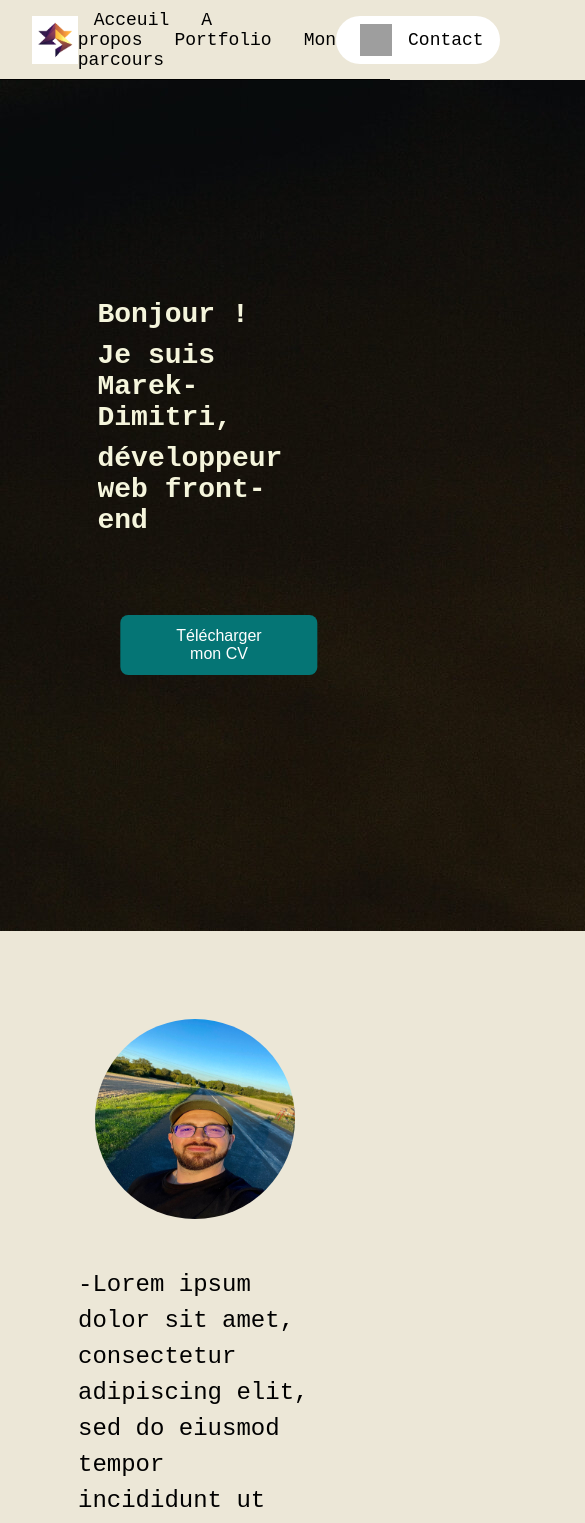
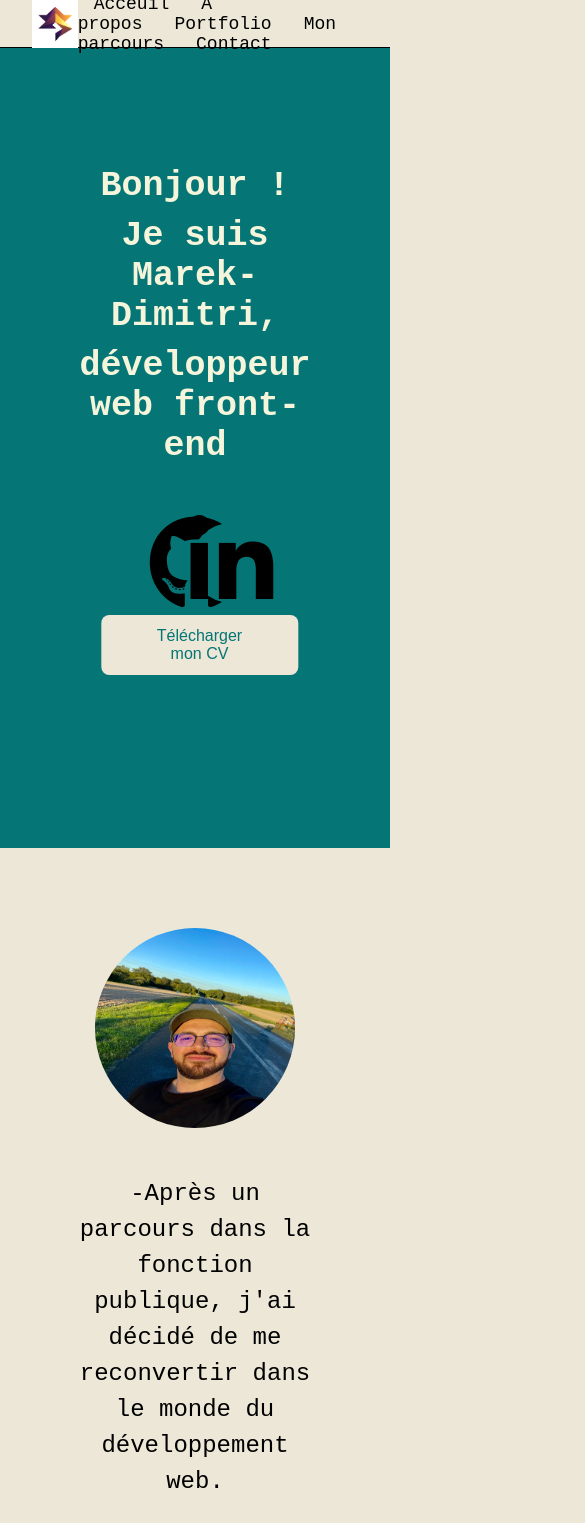
Before and after one commit to Grichnak/Portfolio, a React (Create React App) app: page / in a window 390 px wide. Shown: the top 1523 px of the page, 585 px wide, since content can reach past the window. Built offline with nearby package versions, Linux system fonts and the light colour scheme; grey boxes are pictures that could not be loaded.

Commit message:
navbar changes

```diff
--- a/src/components/about/about.css
+++ b/src/components/about/about.css
@@ -4,6 +4,7 @@
     justify-content: center;
     align-items: center;
     width: 100%;
+    margin-bottom: 5rem;
 }
 
 .aboutPic {
@@ -17,10 +18,12 @@
 
 .aboutTextContainer {
     max-width: 60%;
+    display: flex;
+    flex-direction: column;
 }
 
 .aboutText {
-    margin-bottom: 3rem;
+    margin-bottom: 1rem;
     text-align: center;
     line-height: 1.5;
     font-size: x-large;
--- a/src/components/about/about.js
+++ b/src/components/about/about.js
@@ -9,9 +9,9 @@ const About = () => {
             <div className="aboutContainer">
                 <img src={pic} alt="selfie" className="aboutPic" />
                 <div className="aboutTextContainer">
-                    <span className="aboutText">-Lorem ipsum dolor sit amet, consectetur adipiscing elit, sed do eiusmod tempor incididunt ut labore et dolore magna aliqua. Vitae justo eget magna fermentum iaculis eu non diam phasellus.</span><br />
-                    <span className="aboutText">-Pretium viverra suspendisse potenti nullam ac tortor vitae purus. Sagittis orci a scelerisque purus semper eget duis at. Arcu dui vivamus arcu felis bibendum.</span><br />
-                    <span className="aboutText">-Nunc faucibus a pellentesque sit amet porttitor eget dolor. Ultrices eros in cursus turpis. Mauris sit amet massa vitae tortor condimentum lacinia quis vel. Sollicitudin aliquam ultrices sagittis orci a scelerisque purus. </span>
+                    <span className="aboutText">-Après un parcours dans la fonction publique, j'ai décidé de me reconvertir dans le monde du développement web.  </span><br />
+                    <span className="aboutText">-J'ai toujours été intéressé par le monde de l'informatique et cela s'est transformé en passion lors de ma formation. Je suis naturellement curieux, j'aime comprendre comment les choses fonctionnent.</span><br />
+                    <span className="aboutText">-C'est toujours un plaisir d'apprendre et d'évoluer. Je m'intéresse notamment à three.js et au monde du design web. </span>
                 </div>
             </div>
         </section>
--- a/src/components/contact/contact.css
+++ b/src/components/contact/contact.css
@@ -16,7 +16,7 @@
 }
 
 .contact-form {
-    margin: 1rem;
+    margin: 1rem 1rem 5rem 1rem;
     display: flex;
     flex-direction: column;
     align-items: center;
@@ -38,6 +38,7 @@
     border: none;
 }
 
+
 .submit-button {
     background: rgb(5, 117, 117);
     border: none;
--- a/src/components/landing/landing.css
+++ b/src/components/landing/landing.css
@@ -81,16 +81,30 @@
     transition: slidebg 5s linear infinite;
 }
 
-
-
 .fa-brands {
     width: 5rem;
-    font-size: 5rem;
-    background: white;
-    padding: 17px;
+    font-size: 6rem;
+    background: rgb(5, 117, 117);
+    padding: 4px;
     border-radius: 50%;
     margin-right: 2rem;
     height: 5rem;
+    color: black;
+    align-items: center;
+    display: flex;
+    justify-content: center;
+}
+
+.fa-github {
+    position: absolute;
+    top: 62%;
+    left: 38%;
+}
+
+.fa-linkedin-in {
+    position: absolute;
+    top: 62%;
+    left: 47%;
 }
 
 .landing-content-box {
@@ -99,26 +113,34 @@
 
 
 @media (max-width: 768px) {
+    .bg {
+        display: none;
+    }
+
+    #landing {
+        height: 50rem;
+        background: rgb(5, 117, 117);
+    }
+
     .landingText {
-        top: 50%;
-
+        top: 38%;
         left: 50%;
         transform: translate(-50%, -50%);
-        font-size: 28px;
-
+        font-size: 35px;
+        text-align: center;
     }
 
     .customBtn {
         top: 70%;
-
-        left: 50%;
+        left: 45%;
         transform: translateX(-50%);
         text-align: center;
-
+        background-color: rgb(236, 231, 215);
+        /* Change the button background color */
+        color: rgb(5, 117, 117);
     }
 
     .fa-brands {
         margin: 0 0.5rem;
-
     }
 }
--- a/src/components/landing/landing.js
+++ b/src/components/landing/landing.js
@@ -5,8 +5,6 @@ import cv from '../../assets/cv.pdf'
 
 
 const Landing = () => {
-
-
 
     return (
         <section id="landing">
@@ -23,13 +21,14 @@ const Landing = () => {
                         <button className='customBtn' >
                             Télécharger mon CV
                         </button>
+
+
                     </a>
-
+                    <a href="https://github.com/Grichnak"><i class="fa-brands fa-github" ></i></a>
+                    <a href="https://github.com/Grichnak/Portfolio"><i class="fa-brands fa-linkedin-in"></i></a>
                 </div>
-
             </div>
-
-        </section>
+        </section >
     )
 }
 
--- a/src/components/navbar/navbar.css
+++ b/src/components/navbar/navbar.css
@@ -1,6 +1,5 @@
 .navbar {
-    height: 5rem;
-
+    height: 3rem;
     max-width: 100vw;
     margin: 0 auto;
     padding: 1rem 2rem;
--- a/src/components/navbar/navbar.js
+++ b/src/components/navbar/navbar.js
@@ -1,7 +1,7 @@
 import React from 'react';
 import './navbar.css';
 import logo from '../../assets/logo.png';
-import contact from '../../assets/contact.jpg';
+//import contact from '../../assets/contact.jpg';
 import { Link } from 'react-scroll';
 
 
@@ -11,14 +11,12 @@ const Navbar = () => {
             <img src={logo} alt='logo' className='logo' />
             <div className='desktopMenu'>
                 <Link activeClass='active' to='landing' spy={true} smooth={true} offset={-90} duration={500} className="desktopMenuListItem">Acceuil</Link>
-                <Link activeClass='active' to='about' spy={true} smooth={true} offset={-100} duration={500} className="desktopMenuListItem">A propos</Link>
+                <Link activeClass='active' to='about' spy={true} smooth={true} offset={-85} duration={500} className="desktopMenuListItem">A propos</Link>
                 <Link activeClass='active' to='portfolio' spy={true} smooth={true} offset={-100} duration={500} className="desktopMenuListItem">Portfolio</Link>
                 <Link activeClass='active' to='experience' spy={true} smooth={true} offset={-120} duration={500} className="desktopMenuListItem">Mon parcours</Link>
+                <Link activeClass='active' to='contact-page' spy={true} smooth={true} offset={-120} duration={500} className="desktopMenuListItem">Contact</Link>
             </div>
-            <button className='desktopMenuBtn' onClick={() => {
-                document.getElementById('contact-page').scrollIntoView({ behavior: 'smooth' });
-            }} >
-                <img src={contact} alt='contact' className='desktopMenuImg' />Contact</button>
+
         </nav >
     )
 }
```
